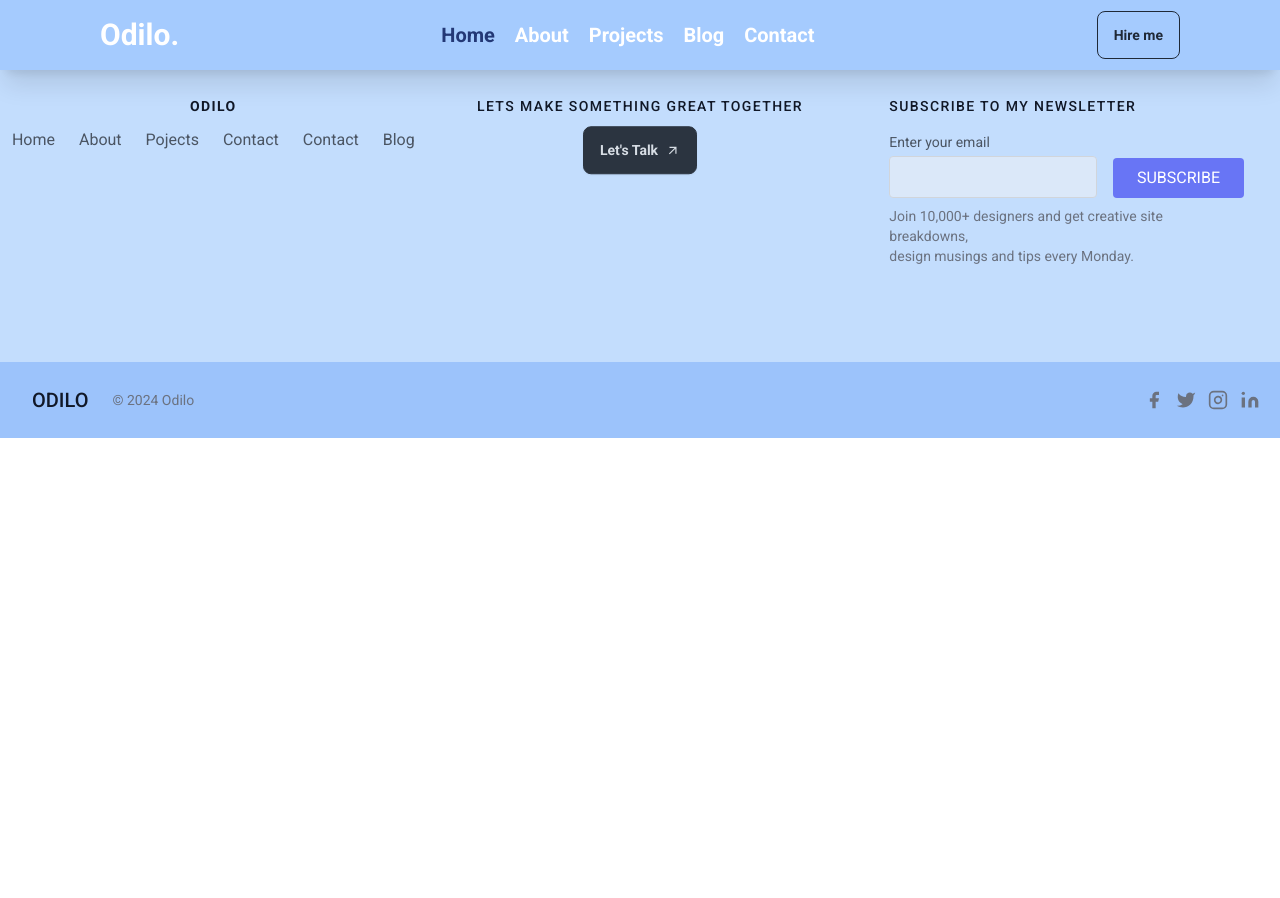
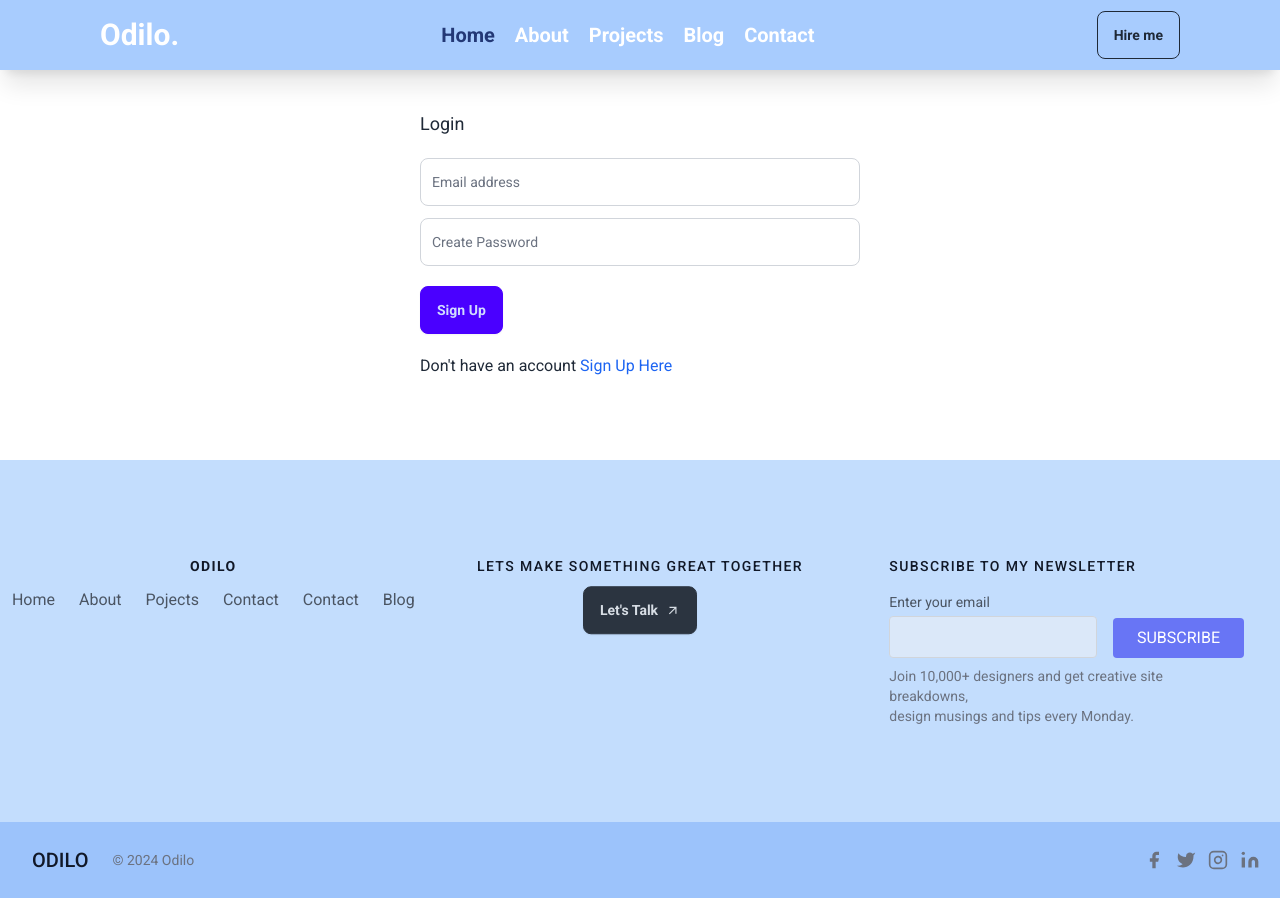
Before and after one commit to muodilo/portfolio_web, a React (Vite) app in the folder frontend/: page /login in a window 1280 px wide. Before the commit the page ends 800 px from the top, so only its background shows below. Built offline with nearby package versions, Linux system fonts and the light colour scheme.

Commit message:
protect createPost component

```diff
--- a/frontend/src/App.jsx
+++ b/frontend/src/App.jsx
@@ -8,6 +8,7 @@ import BlogPage from "./pages/blogPage/BlogPage"
 import SinglePost from "./pages/singlePost/SinglePost";
 import CreatePost from "./pages/createPost/CreatePost";
 import Register from "./pages/register/Register";
+import Login from "./pages/login/Login";
 
 function App() {
 
@@ -21,6 +22,7 @@ function App() {
         <Route path='/blog/:id' element={<SinglePost />} />
         <Route path='/create' element={<CreatePost />} />
         <Route path='/signup' element={<Register/>}/>
+        <Route path='/login' element={<Login/>}/>
 
       </Routes>
       <Footer />
--- a/frontend/src/pages/createPost/CreatePost.jsx
+++ b/frontend/src/pages/createPost/CreatePost.jsx
@@ -1,14 +1,23 @@
 import React, { useEffect, useState } from 'react';
 import { useNavigate } from 'react-router-dom';
 import { FloatingLabel } from 'flowbite-react';
+import { useSelector, useDispatch } from 'react-redux';
 
 const CreatePost = () => {
 
-  const navigate = useNavigate();
+  const navigate = useNavigate()
+  const { user } = useSelector(state => state.reducer.auth);
+  const {posts}= useSelector(state=>state.reducer.posts)
+
 
   useEffect(() => {
-    navigate('/signup');
-  }),[];
+    if (!user) {
+      navigate('/login');
+    } else if (user.role !== 'admin') {
+      navigate('/login');
+    }
+  },[user])
+
   return (
     <form className='pt-[90px]'>
     </form>
--- a/frontend/src/pages/login/Login.jsx
+++ b/frontend/src/pages/login/Login.jsx
@@ -85,7 +85,7 @@ const Login = () => {
 
 
           <button type='submit' className='btn btn-primary my-2'>Sign Up</button>
-        <p className='mt-3 mb-3'>Don't have an account <Link to='/login' className='text-blue-600'>Sign Up Here</Link></p>
+        <p className='mt-3 mb-3'>Don't have an account <Link to='/signup' className='text-blue-600'>Sign Up Here</Link></p>
         </form>
 
       </div>
```
